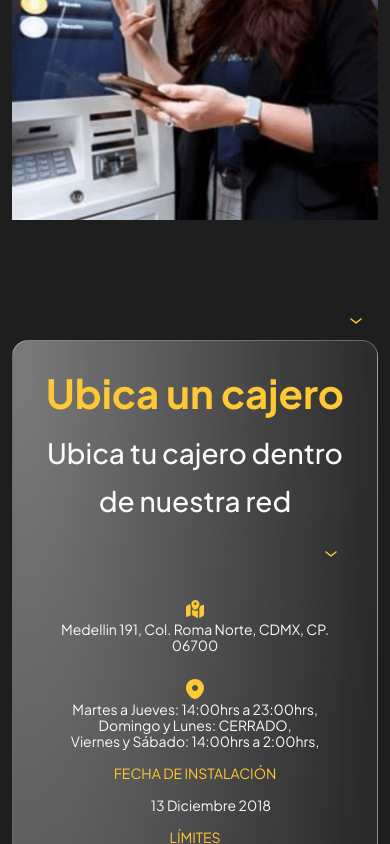
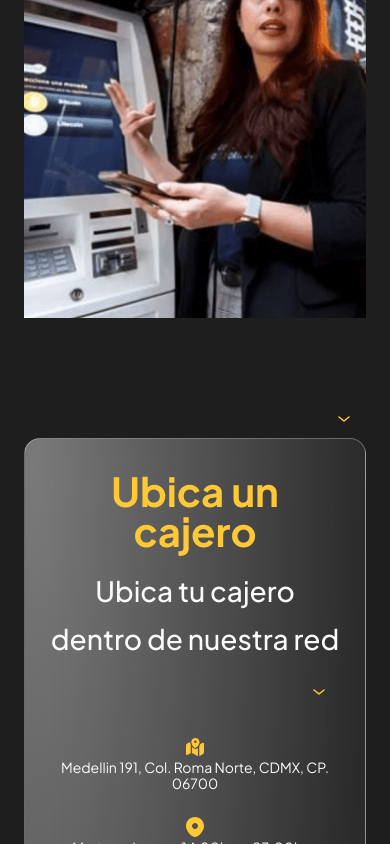
Before and after one commit to Lariicsa/mont-cryptobox, a Vue app: page / in a window 390 px wide. Shown: the part 2877-3721 px from the top of the page. Built offline with nearby package versions, Linux system fonts and the light colour scheme.

Commit message:
Fix UI responsive details

```diff
--- a/src/scss/shared/global.scss
+++ b/src/scss/shared/global.scss
@@ -65,8 +65,10 @@ h3 {
   }
   &__inner {
     @extend .container;
-   // border: 0.1rem dashed $white-neutral;
     max-width: $maxwidth-inner-containner;
+    @include until($tablet-landscape) {
+      padding: 0 1.2rem;
+    }
   }
 }
 
```
